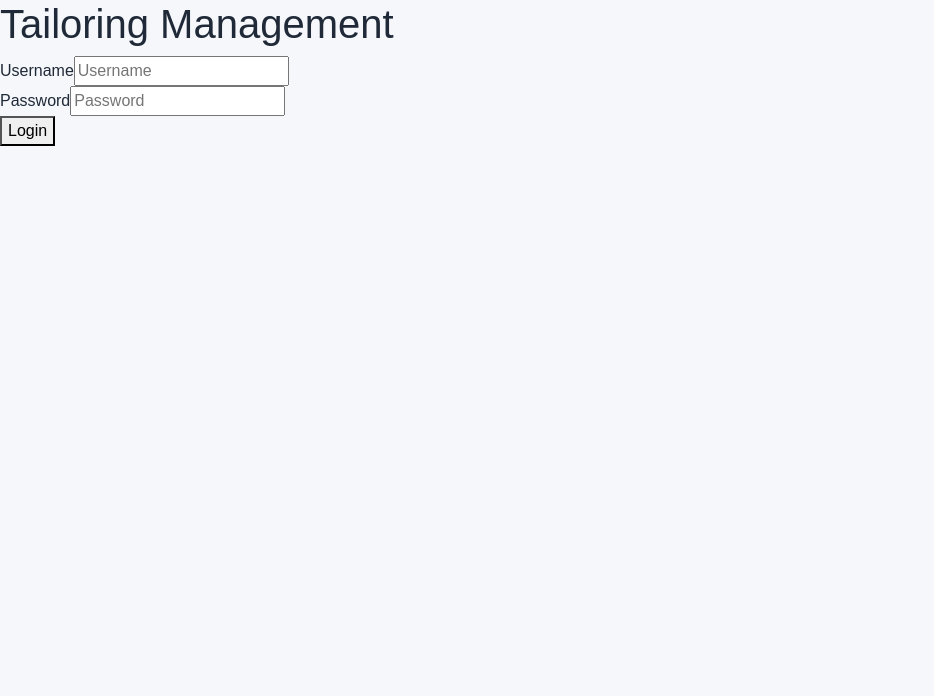
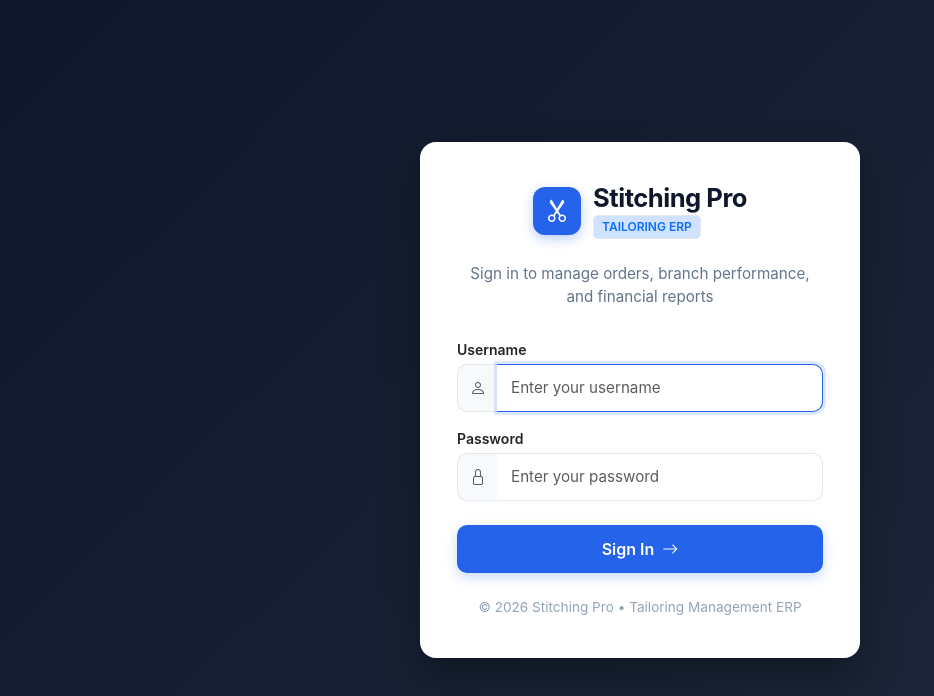
Before and after one commit to mhddulan/tailoring-management, a React app in the folder frontend/: page /login in a window 1280 px wide. Shown: the top 696 px of the page, without its empty margins (0-934 px from the left). Built offline with nearby package versions, Linux system fonts and the light colour scheme; no server answers; the HTML template or start-up script is replaced by a standard one.

Commit message:
Convert login page to React

```diff
--- /dev/null
+++ b/frontend/src/pages/Login.css
@@ -0,0 +1,194 @@
+.login-page {
+    background: linear-gradient(
+        135deg,
+        #0F172A 0%,
+        #1E293B 100%
+    );
+
+    min-height: 100vh;
+
+    display: flex;
+
+    align-items: center;
+
+    justify-content: center;
+
+    font-family: "Inter", sans-serif;
+
+    margin: 0;
+
+    padding: 20px;
+}
+
+
+.login-card {
+    width: 100%;
+
+    max-width: 440px;
+
+    background: #FFFFFF;
+
+    border-radius: 16px;
+
+    padding: 40px 36px;
+
+    box-shadow:
+        0 20px 40px rgba(0, 0, 0, 0.3);
+
+    border: 1px solid
+        rgba(255, 255, 255, 0.1);
+}
+
+
+.login-brand {
+    display: flex;
+
+    align-items: center;
+
+    justify-content: center;
+
+    gap: 12px;
+
+    margin-bottom: 24px;
+}
+
+
+.login-brand-icon {
+    width: 48px;
+
+    height: 48px;
+
+    background: #2563EB;
+
+    color: white;
+
+    border-radius: 12px;
+
+    display: flex;
+
+    align-items: center;
+
+    justify-content: center;
+
+    font-size: 1.5rem;
+
+    box-shadow:
+        0 4px 12px
+        rgba(37, 99, 235, 0.3);
+}
+
+
+.login-brand-title {
+    font-size: 1.6rem;
+
+    font-weight: 700;
+
+    color: #0F172A;
+
+    margin: 0;
+
+    letter-spacing: -0.5px;
+}
+
+
+.login-subtitle {
+    color: #64748B;
+
+    font-size: 0.95rem;
+
+    margin-bottom: 30px;
+
+    text-align: center;
+
+    line-height: 1.5;
+}
+
+
+.login-card .form-control {
+    height: 48px;
+
+    border-radius: 10px;
+
+    border: 1px solid #E2E8F0;
+
+    padding-left: 14px;
+
+    font-size: 0.95rem;
+}
+
+
+.login-card .form-control:focus {
+    border-color: #2563EB;
+
+    box-shadow:
+        0 0 0 3px
+        rgba(37, 99, 235, 0.15);
+}
+
+
+.login-card .input-group-text {
+    border-radius: 10px 0 0 10px;
+
+    border-color: #E2E8F0;
+}
+
+
+.btn-login {
+    width: 100%;
+
+    height: 48px;
+
+    border: none;
+
+    border-radius: 10px;
+
+    background: #2563EB;
+
+    color: #FFFFFF;
+
+    font-weight: 600;
+
+    font-size: 1rem;
+
+    transition: all 0.2s ease;
+
+    box-shadow:
+        0 4px 12px
+        rgba(37, 99, 235, 0.25);
+}
+
+
+.btn-login:hover:not(:disabled) {
+    background: #1D4ED8;
+
+    transform: translateY(-1px);
+
+    box-shadow:
+        0 6px 16px
+        rgba(37, 99, 235, 0.35);
+}
+
+
+.btn-login:disabled {
+    opacity: 0.7;
+
+    cursor: not-allowed;
+}
+
+
+.login-footer {
+    text-align: center;
+
+    margin-top: 24px;
+
+    color: #94A3B8;
+
+    font-size: 0.85rem;
+}
+
+
+.login-card .alert {
+    border-radius: 10px;
+
+    font-size: 0.9rem;
+}
--- a/frontend/src/pages/Login.jsx
+++ b/frontend/src/pages/Login.jsx
@@ -1,118 +1,321 @@
 import { useState } from "react";
 import { useNavigate } from "react-router-dom";
 import api from "../services/api";
+import "./Login.css";
 
 function Login() {
-    const [username, setUsername] = useState("");
-    const [password, setPassword] = useState("");
-    const [error, setError] = useState("");
-    const [loading, setLoading] = useState(false);
 
     const navigate = useNavigate();
 
+    const [username, setUsername] = useState("");
+    const [password, setPassword] = useState("");
+
+    const [loading, setLoading] = useState(false);
+    const [error, setError] = useState("");
+
+
     const handleSubmit = async (e) => {
+
         e.preventDefault();
 
         setError("");
         setLoading(true);
 
         try {
-            console.log("Sending login request...");
 
             const response = await api.post("login/", {
                 username: username.trim(),
                 password: password,
             });
 
-            console.log("LOGIN STATUS:", response.status);
-            console.log("LOGIN DATA:", response.data);
 
-            const data = response.data;
+            /*
+            =========================================================
+            SAVE TOKEN
+            =========================================================
+            */
 
-            if (!data.success || !data.token) {
-                setError("Login response is invalid.");
-                return;
+            const token = response.data.token;
+
+            if (!token) {
+                throw new Error("Login token was not returned by server.");
             }
 
-            localStorage.setItem("token", data.token);
-            localStorage.setItem("user", JSON.stringify(data.user));
+            localStorage.setItem("token", token);
 
-            console.log("TOKEN SAVED");
-            console.log("USER SAVED");
 
-            if (data.user.dashboard === "admin") {
-                navigate("/dashboard");
-            } else if (data.user.dashboard === "branch") {
-                navigate("/branch-dashboard");
+            /*
+            =========================================================
+            SAVE USER INFORMATION
+            =========================================================
+            */
+
+            if (response.data.user) {
+
+                localStorage.setItem(
+                    "user",
+                    JSON.stringify(response.data.user)
+                );
+
+            }
+
+
+            /*
+            =========================================================
+            REDIRECT
+            =========================================================
+            */
+
+            const user = response.data.user;
+
+            if (
+                user?.role === "Branch" ||
+                user?.role === "Branch Manager"
+            ) {
+
+                navigate("/dashboard", {
+                    replace: true,
+                });
+
             } else {
-                setError("Unknown dashboard role.");
+
+                navigate("/dashboard", {
+                    replace: true,
+                });
+
             }
 
         } catch (err) {
-            console.error("LOGIN ERROR:", err);
 
-            console.error(
-                "STATUS:",
-                err.response?.status
+            console.error("Login error:", err);
+
+            if (err.response) {
+
+                const data = err.response.data;
+
+                setError(
+                    data.error ||
+                    data.detail ||
+                    "Invalid username or password."
                 );
 
-            console.error(
-                "DATA:",
-                err.response?.data
+            } else {
+
+                setError(
+                    "Unable to connect to the server. Please try again."
                 );
 
-            setError(
-                err.response?.data?.message ||
-                "Unable to login. Please try again."
-            );
+            }
+
         } finally {
+
             setLoading(false);
+
         }
+
     };
 
+
     return (
+
         <div className="login-page">
 
-            <h1>Tailoring Management</h1>
+            <div className="login-card">
+
+
+                {/* =====================================================
+                    BRAND
+                ===================================================== */}
+
+                <div className="login-brand">
+
+                    <div className="login-brand-icon">
+
+                        <i className="bi bi-scissors"></i>
+
+                    </div>
+
+                    <div>
+
+                        <h2 className="login-brand-title">
+                            Stitching Pro
+                        </h2>
+
+                        <span
+                            className="badge bg-primary-subtle text-primary fw-semibold"
+                            style={{
+                                fontSize: "0.75rem",
+                            }}
+                        >
+                            TAILORING ERP
+                        </span>
+
+                    </div>
+
+                </div>
+
+
+                {/* =====================================================
+                    SUBTITLE
+                ===================================================== */}
+
+                <p className="login-subtitle">
+
+                    Sign in to manage orders, branch performance,
+                    and financial reports
+
+                </p>
+
+
+                {/* =====================================================
+                    ERROR
+                ===================================================== */}
+
+                {error && (
+
+                    <div className="alert alert-danger mb-4">
+
+                        <i className="bi bi-exclamation-circle-fill me-2"></i>
+
+                        {error}
+
+                    </div>
+
+                )}
+
+
+                {/* =====================================================
+                    LOGIN FORM
+                ===================================================== */}
 
                 <form onSubmit={handleSubmit}>
 
-                <div>
-                    <label>Username</label>
+
+                    {/* USERNAME */}
+
+                    <div className="mb-3">
+
+                        <label className="form-label fw-semibold text-dark mb-1">
+
+                            Username
+
+                        </label>
+
+                        <div className="input-group">
+
+                            <span className="input-group-text bg-light border-end-0">
+
+                                <i className="bi bi-person text-muted"></i>
+
+                            </span>
 
                             <input
                                 type="text"
+                                className="form-control border-start-0"
+                                placeholder="Enter your username"
                                 value={username}
-                        onChange={(e) => setUsername(e.target.value)}
-                        placeholder="Username"
+                                onChange={(e) =>
+                                    setUsername(e.target.value)
+                                }
                                 required
+                                autoFocus
                             />
+
                         </div>
 
-                <div>
-                    <label>Password</label>
+                    </div>
+
+
+                    {/* PASSWORD */}
+
+                    <div className="mb-4">
+
+                        <label className="form-label fw-semibold text-dark mb-1">
+
+                            Password
+
+                        </label>
+
+                        <div className="input-group">
+
+                            <span className="input-group-text bg-light border-end-0">
+
+                                <i className="bi bi-lock text-muted"></i>
+
+                            </span>
 
                             <input
                                 type="password"
+                                className="form-control border-start-0"
+                                placeholder="Enter your password"
                                 value={password}
-                        onChange={(e) => setPassword(e.target.value)}
-                        placeholder="Password"
+                                onChange={(e) =>
+                                    setPassword(e.target.value)
+                                }
                                 required
                             />
+
                         </div>
 
-                {error && (
-                    <p>{error}</p>
+                    </div>
+
+
+                    {/* LOGIN BUTTON */}
+
+                    <button
+                        type="submit"
+                        className="btn btn-login d-flex align-items-center justify-content-center gap-2"
+                        disabled={loading}
+                    >
+
+                        {loading ? (
+
+                            <>
+                                <span
+                                    className="spinner-border spinner-border-sm"
+                                    role="status"
+                                ></span>
+
+                                <span>
+                                    Signing In...
+                                </span>
+                            </>
+
+                        ) : (
+
+                            <>
+                                <span>
+                                    Sign In
+                                </span>
+
+                                <i className="bi bi-arrow-right"></i>
+                            </>
+
                         )}
 
-                <button type="submit" disabled={loading}>
-                    {loading ? "Logging in..." : "Login"}
                     </button>
 
                 </form>
 
+
+                {/* =====================================================
+                    FOOTER
+                ===================================================== */}
+
+                <div className="login-footer">
+
+                    &copy; 2026 Stitching Pro &bull;
+                    Tailoring Management ERP
+
                 </div>
+
+            </div>
+
+        </div>
+
     );
+
 }
 
+
 export default Login;
```
Lines whose indentation alone changed are shown as unchanged.
